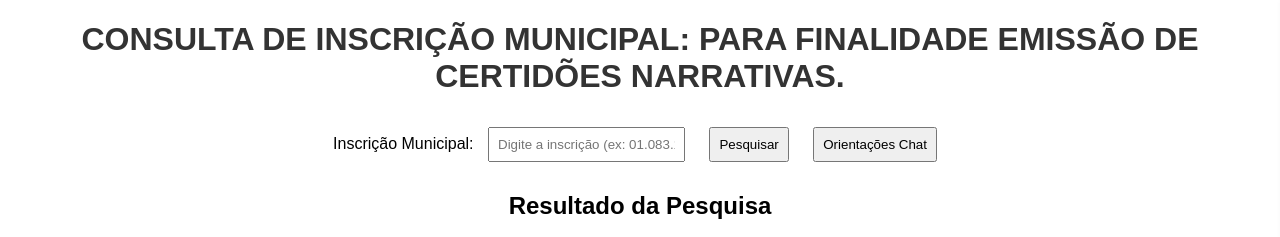
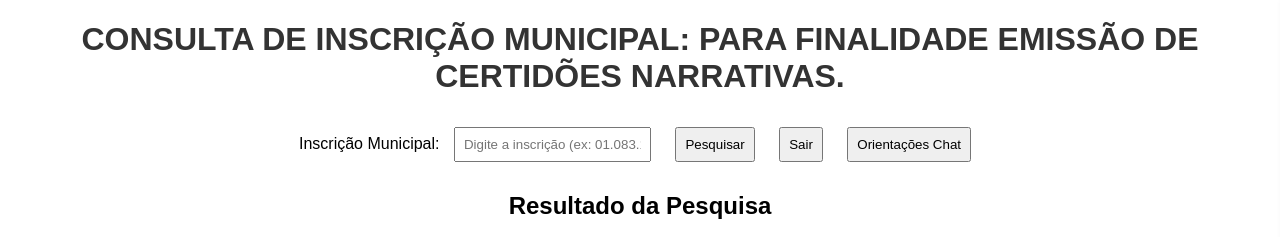
Before and after one commit to zanoniweb/certidaodoisjs, a plain HTML site: page consulta.html in a window 1280 px wide. Shown: the top 237 px of the page. Drawn offline with Linux system fonts and the light colour scheme.

Commit message:
Update consulta.html

```diff
--- a/consulta.html
+++ b/consulta.html
@@ -19,6 +19,7 @@
     <label for="search">Inscrição Municipal:</label>
     <input type="text" id="search" placeholder="Digite a inscrição (ex: 01.083.120.0050.001)">
     <button onclick="buscarDados()">Pesquisar</button> <!-- Correção da função -->
+    <button onclick="logout()">Sair</button>
     <button class="chat-button" id="btnOrientacoes">Orientações Chat</button>
 
     <h2>Resultado da Pesquisa</h2>
```
